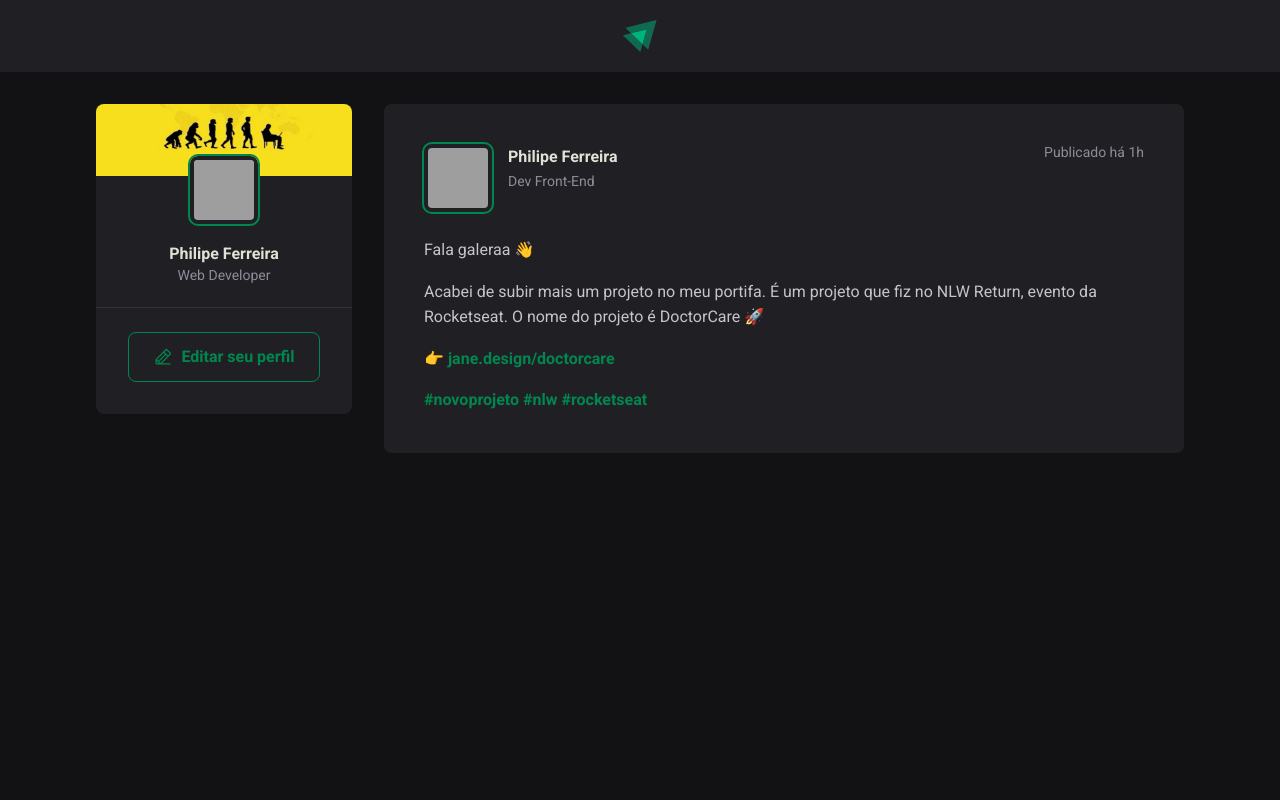
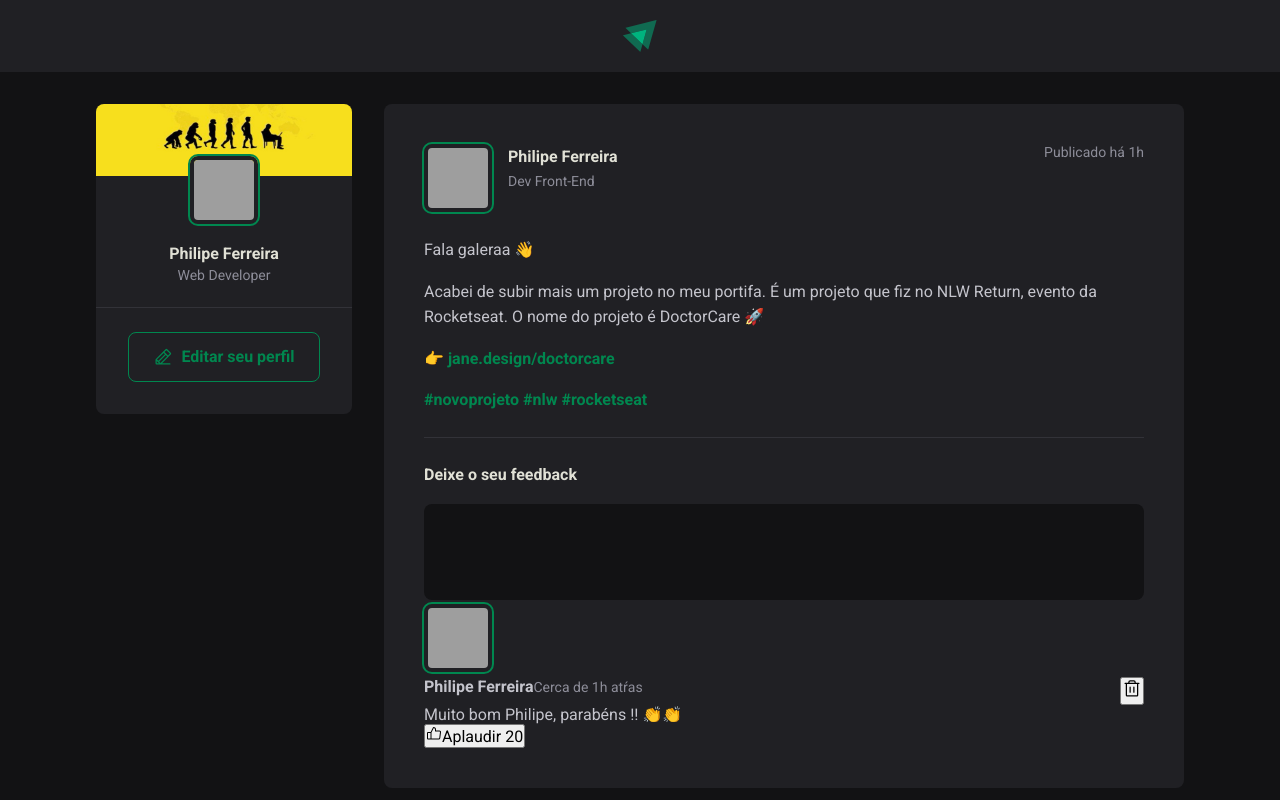
Before and after one commit to PhilipeF/react-feed, a React (Vite) app: page / in a window 1280 px wide. Shown: the top 800 px of the page. Built offline with nearby package versions, Linux system fonts and the light colour scheme; grey boxes are pictures that could not be loaded.

Commit message:
Feat: Mondando a estrutra do component Comment

```diff
--- a/src/App.jsx
+++ b/src/App.jsx
@@ -14,8 +14,8 @@ function App() {
         <Sidebar />
         <main>
           <Post />
+          <Post />
         </main>
-
       </div>
     </div>
   )
--- /dev/null
+++ b/src/components/Comment.jsx
@@ -0,0 +1,35 @@
+import { ThumbsUp } from "@phosphor-icons/react";
+import { Trash } from "@phosphor-icons/react/dist/ssr";
+import styles from "./Comment.module.css";
+
+export function Comment() {
+    return (
+        <div className={styles.comment}>
+            <img src="https://github.com/PhilipeF.png" alt="" />
+
+            <div className={styles.commentBox}>
+                <div className={styles.commentContent}>
+                    <header>
+                        <div className={styles.authorAndTime}>
+                            <strong>Philipe Ferreira</strong>
+                            <time title="02 de Dezembro às 16:45" dateTime="2023-12-02 08:13:30">
+                                Cerca de 1h atŕas
+                            </time>
+                        </div>
+
+                        <button title="Deletar comentário">
+                            <Trash size={20} />
+                        </button>
+                    </header>
+                    <p>Muito bom Philipe, parabéns !! 👏👏</p>
+                </div>
+                <footer>
+                    <button>
+                        <ThumbsUp />
+                        Aplaudir <span>20</span>
+                    </button>
+                </footer>
+            </div>
+        </div>
+    )
+}
--- /dev/null
+++ b/src/components/Comment.module.css
@@ -0,0 +1,3 @@
+.comment {
+
+}
--- a/src/components/Post.jsx
+++ b/src/components/Post.jsx
@@ -1,3 +1,5 @@
+import { Comment } from "./Comment";
+
 import styles from "./Post.module.css";
 
 export function Post() {
@@ -12,7 +14,7 @@ export function Post() {
                     </div>
                 </div>
 
-                <time dataTime="2023-11-29"> Publicado há 1h</time>
+                <time dateTime="2023-11-29"> Publicado há 1h</time>
             </header>
 
             <div className={styles.content}>
@@ -28,7 +30,18 @@ export function Post() {
                     <a href="#"> #nlw </a>
                     <a href="#"> #rocketseat</a>
                 </p>
-        </div >
+            </div >
+            <form className={styles.commentForm}>
+                <strong>Deixe o seu feedback</strong>
+                <textarea />
+                <footer>
+                    <button type="submit">Publicar</button>
+                </footer>
+            </form>
+            <div className={styles.commetList}>
+                <Comment/>
+
+            </div>
         </article >
     )
 
--- a/src/components/Post.module.css
+++ b/src/components/Post.module.css
@@ -70,3 +70,58 @@
     font-size: 0.875rem;
     color: var(--gray-400);
 }
+
+.commentForm {
+    width: 100%;
+    margin-top: 1.5rem;
+    padding-top: 1.5rem;
+    border-top: 1px solid var(--gray-600);
+}
+
+.commentForm > strong {
+    line-height: 1.6;
+    color: var(--gray-100);
+}
+
+.commentForm textarea {
+    width: 100%;
+    background: var(--gray-900);
+    border: 0;
+    resize: none;
+    height: 6rem;
+    padding: 1rem;
+    border-radius: 8px;
+    color: var(--gray-100);
+    line-height: 1.4;
+    margin-top: 1rem;
+}
+
+.commentForm footer {
+    visibility: hidden;
+    max-height: 0;
+}
+
+.commentForm:focus-within footer {
+    visibility: visible;
+    max-height: none;
+}
+
+.commentForm button[type=submit] {
+    background: var(--green-500);
+    padding: 1rem 1.5rem;
+    border-radius: 8px;
+    border: none;
+    color: var(--white);
+    font-weight: bold;
+    margin-top: 1rem;
+    cursor: pointer;
+    transition: background-color 0.1s;
+}
+
+.commentForm button[type=submit]:hover {
+    background: var(--green-300);
+}
+
+.commentList {
+    margin-top: 2rem;
+}
--- a/src/global.css
+++ b/src/global.css
@@ -10,6 +10,11 @@
 
     --green-300: #00b37e;
     --green-500: #00874f;
+}
+
+:focus {
+    outline: transparent;
+    box-shadow: 0 0 0 2px var(--green-500);
 }
 
 * {
```
